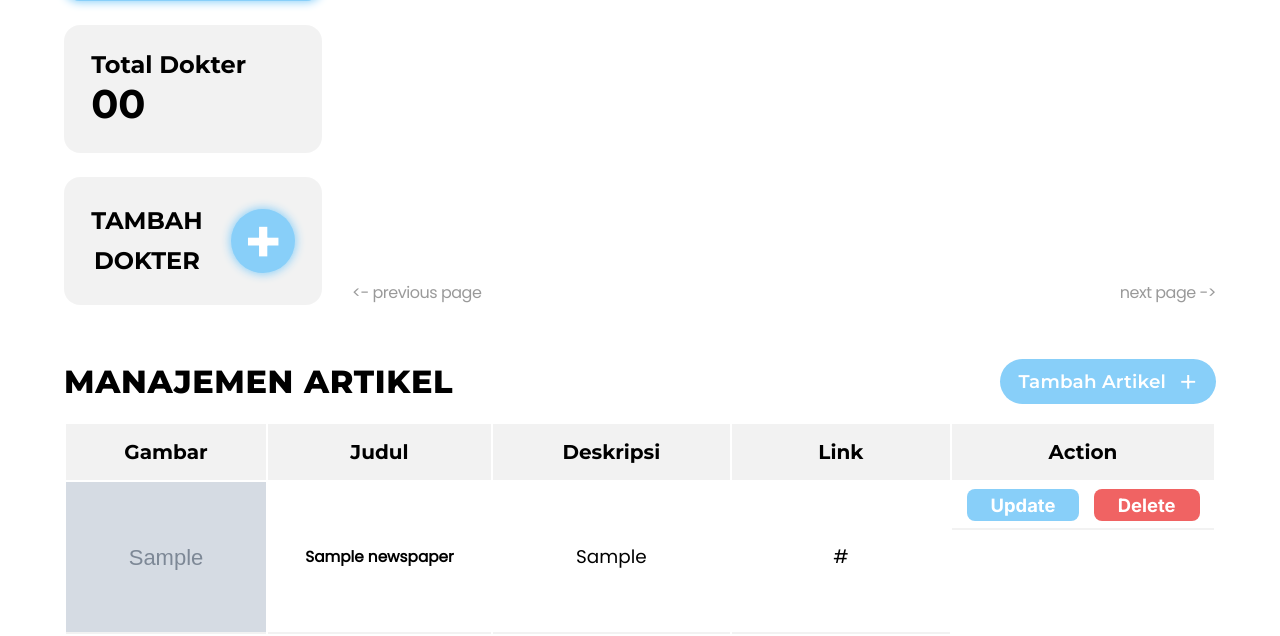
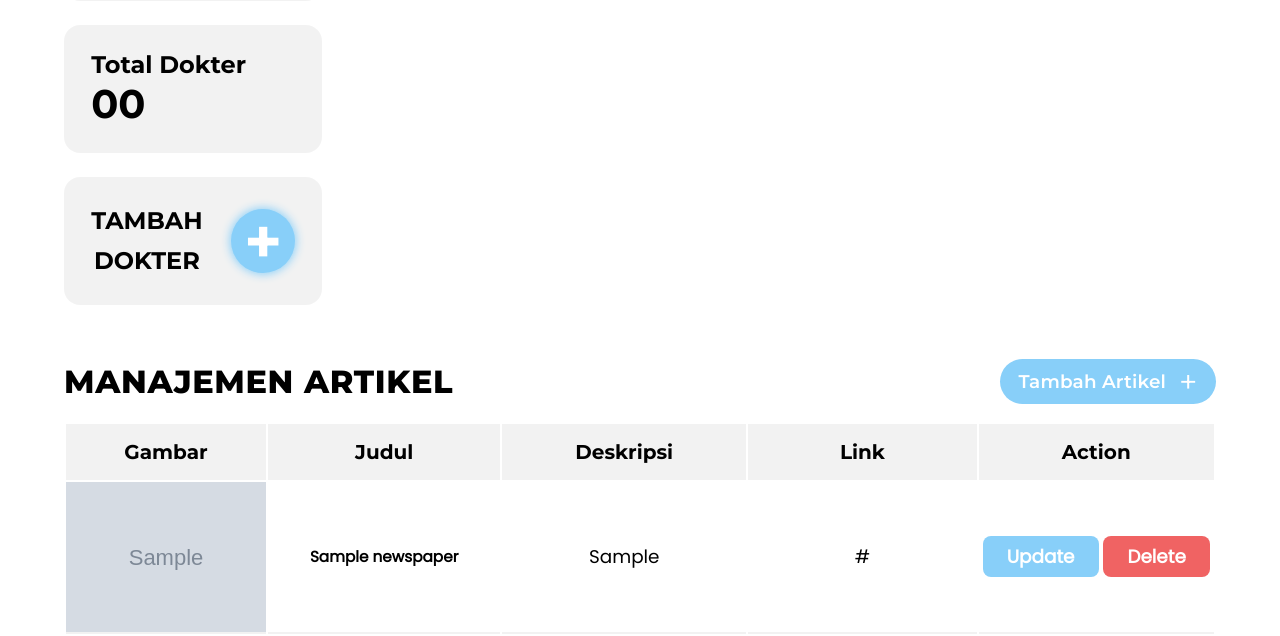
Before and after one commit to Faradaii/Mindful-Space, a PHP site: page /Dashboard-Administrator/dashboard.php in a window 1280 px wide. Shown: the part 334-970 px from the top of the page. Run offline with PHP 8.4, Linux system fonts and the light colour scheme; tables that the repository leaves empty or names only in its code hold one stand-in row (values such as "Sample post"); grey boxes marked "Sample" are stand-in pictures; some web fonts are replaced.

Commit message:
feat: add pagination feature

```diff
--- a/Dashboard-Administrator/dashboard.php
+++ b/Dashboard-Administrator/dashboard.php
@@ -12,8 +12,30 @@
     <link rel="stylesheet" href="styling/style.css">
     <link rel="stylesheet" href="styling/nav-style.css">
     <link rel="stylesheet" href="styling/main-style.css">
+    <link rel="stylesheet" href="styling/modal-style.css">
     <link rel="stylesheet" href="styling/manajemen-style.css">
-    <link rel="stylesheet" href="styling/modal-style.css">
+
+    <script>
+        document.addEventListener('DOMContentLoaded' function() {
+            // Check if there's a stored value for the radio inputs
+            if (localStorage.getItem('checkedInput')) {
+                // Get the stored value
+                var checkedInput = localStorage.getItem('checkedInput');
+
+                // Set the checked property based on the stored value
+                document.getElementById(checkedInput).checked = true;
+            }
+
+            // Add an event listener to the radio inputs
+            var radioInputs = document.querySelectorAll('input[type="radio"]');
+            for (var i = 0; i < radioInputs.length; i++) {
+                radioInputs[i].addEventListener('change', function() {
+                    // Store the checked input's id in localStorage
+                    localStorage.setItem('checkedInput', this.id);
+                });
+            }
+        });
+    </script>
 
 </head>
 <body>
@@ -208,7 +230,7 @@
 
                     <!-- TABEL DOKTER -->
 
-                    <input type="radio" name="total" id="total__user" checked>
+                    <input type="radio" name="total" id="total__user">
                     <table class="table__dokter">
 
                         <thead>
@@ -224,19 +246,36 @@
                         <tbody>
 
                         <?php
-                        // DISINI PHP
+                        $no = 1;
+                        $batas = 7; // <-- Magic number
+                        $halaman= @$_GET['halaman'];
+                        if (empty($halaman)){
+                            $posisi= 0;
+                            $halaman= 1;
+                        } else {
+                            $posisi = ($halaman-1)* $batas;
+                            $no = $posisi + 1;
+                        }
 
-                                $data = mysqli_query(ConnectionUtil::connect(), "SELECT * FROM users WHERE role = 'dokter'");
+                        $data = mysqli_query(ConnectionUtil::connect(), "SELECT*FROM users WHERE role = 'dokter'");
+                        $jmldata= mysqli_num_rows($data);
+                        $jmlhal = ceil($jmldata/$batas);
+
+                            // search query
+
                             if (isset($_GET['search'])) {
                                 $search = $_GET['search'];
-                                    $data = mysqli_query(ConnectionUtil::connect(), "SELECT * FROM users WHERE role = 'dokter' AND LIKE '%'.$search.'%'");
+                                $data = mysqli_query(ConnectionUtil::connect(), "SELECT * FROM users WHERE role = 'dokter' LIKE '%$search%' LIMIT $posisi,$batas");
+                            } else {
+                                $data = mysqli_query(ConnectionUtil::connect(), "SELECT*FROM users WHERE role = 'dokter' LIMIT $posisi,$batas");
                             }
+
                         while ($result = mysqli_fetch_array($data)){
                         ?>
 
                             <tr>
                                 <!-- NOMOR -->
-                                <td  class="number">1</td>
+                                <td  class="number"><?php echo $no++; ?></td>
                                 <!-- USERNAME -->
                                 <td><?php echo $result['username']?></td>
                                 <!-- AKSI -->
@@ -259,8 +298,7 @@
                     </table>
 
                     <!-- TABEL USER -->
-
-                    <input type="radio" name="total" id="total__dokter">
+                    <input type="radio" name="total" id="total__dokter" checked>
                     <table class="table__user">
 
                         <tr>
@@ -271,15 +309,35 @@
 
                         <?php
                         // DISINI PHP
+                        $no = 1;
+                        $batas = 7; // <-- Magic number
+                        $halaman= @$_GET['halaman'];
+                        if (empty($halaman)){
+                            $posisi= 0;
+                            $halaman= 1;
+                        } else {
+                            $posisi = ($halaman-1)* $batas;
+                            $no = $posisi + 1;
+                        }
 
-                                $data = mysqli_query(ConnectionUtil::connect(), "SELECT * FROM users WHERE role = 'user'");
+                        $data = mysqli_query(ConnectionUtil::connect(), "SELECT*FROM users WHERE role = 'user'");
+                        $jmldata= mysqli_num_rows($data);
+                        $jmlhal = ceil($jmldata/$batas);
+
                             // search query
+
+                            if (isset($_GET['search'])) {
+                                $search = $_GET['search'];
+                                $data = mysqli_query(ConnectionUtil::connect(), "SELECT * FROM users WHERE role = 'user' LIKE '%$search%' LIMIT $posisi,$batas");
+                            } else {
+                                $data = mysqli_query(ConnectionUtil::connect(), "SELECT*FROM users WHERE role = 'user' LIMIT $posisi,$batas");
+                            }
                             while ($result = mysqli_fetch_array($data)){
                         ?>
 
                             <tr>
                                 <!-- NOMOR -->
-                                <td  class="number">1</td>
+                                <td  class="number"><?php echo $no++; ?></td>
                                 <!-- USERNAME -->
                                 <td><?php echo $result['username']?></td>
                                 <!-- AKSI -->
@@ -301,8 +359,19 @@
                     </table>
 
                     <div class="pagination">
-                        <a href=""><- previous page</a>
-                        <a href="">next page -></a>
+                        <?php
+                        if ($halaman > 1) {
+                        ?>
+                            <a href="dashboard.php?halaman=<?php echo $halaman - 1; ?>"><- previous page</a>
+                        <?php
+                        }
+
+                        if ($halaman < $jmlhal) {
+                        ?>
+                            <a href="dashboard.php?halaman=<?php echo $halaman + 1; ?>">next page -></a>
+                        <?php
+                        }
+                        ?>
                     </div>
 
                 </div>
@@ -395,7 +464,7 @@
                         <p style="text-align:center;"> <?php echo $news['link']?> </p>
                     </td>
 
-                    <td class="action">
+                    <td class="action__berita">
                         <!-- action -->
                         <a href="../Dashboard-Administrator/updateNews.php?id=<?php echo $news['id']?>">Update</a>
                         <a href="../Dashboard-Administrator/delNews.php?id=<?php echo $news['id']?>&url_image=<?php echo $news['url_image']?>">Delete</a>
--- a/Dashboard-Administrator/styling/manajemen-style.css
+++ b/Dashboard-Administrator/styling/manajemen-style.css
@@ -42,10 +42,6 @@
 
 /* TABEL STYLING */
 
-.berita {
-    resize: both;
-}
-
 .berita th:nth-child(1) {
     width: 9rem;
 }
@@ -65,3 +61,23 @@
 .berita td {
     border-bottom: 2px solid var(--main-grey);
 }
+
+td.action__berita {
+    text-align: center;
+}
+
+td.action__berita a {
+    text-decoration: none;
+    padding: .5rem 1.5rem;
+    color: white;
+    border-radius: .5rem;
+    font-weight: 600;
+}
+
+td.action__berita a:nth-child(1) {
+    background-color: var(--main-blue);
+}
+
+td.action__berita a:nth-child(2) {
+    background-color: var(--main-red);
+}
--- a/Dashboard-Administrator/styling/script.js
+++ b/Dashboard-Administrator/styling/script.js
@@ -2,9 +2,10 @@
  * TOLONG JANGAN DIUBAH - UBAH
  */
 
+const currentChecked = localStorage.getItem('checkedInput')
 const radio = document.querySelectorAll('input[name=total]')
 const label = document.querySelectorAll('.radio__label')
-const defaultCheckedLabel = document.getElementById('label__user')
+const defaultCheckedLabel = document.querySelector('label[for='+ currentChecked +']')
 
 defaultCheckedLabel.style.backgroundColor = 'var(--main-blue)'
 defaultCheckedLabel.style.color = 'white'
```
Lines whose indentation alone changed are shown as unchanged.
